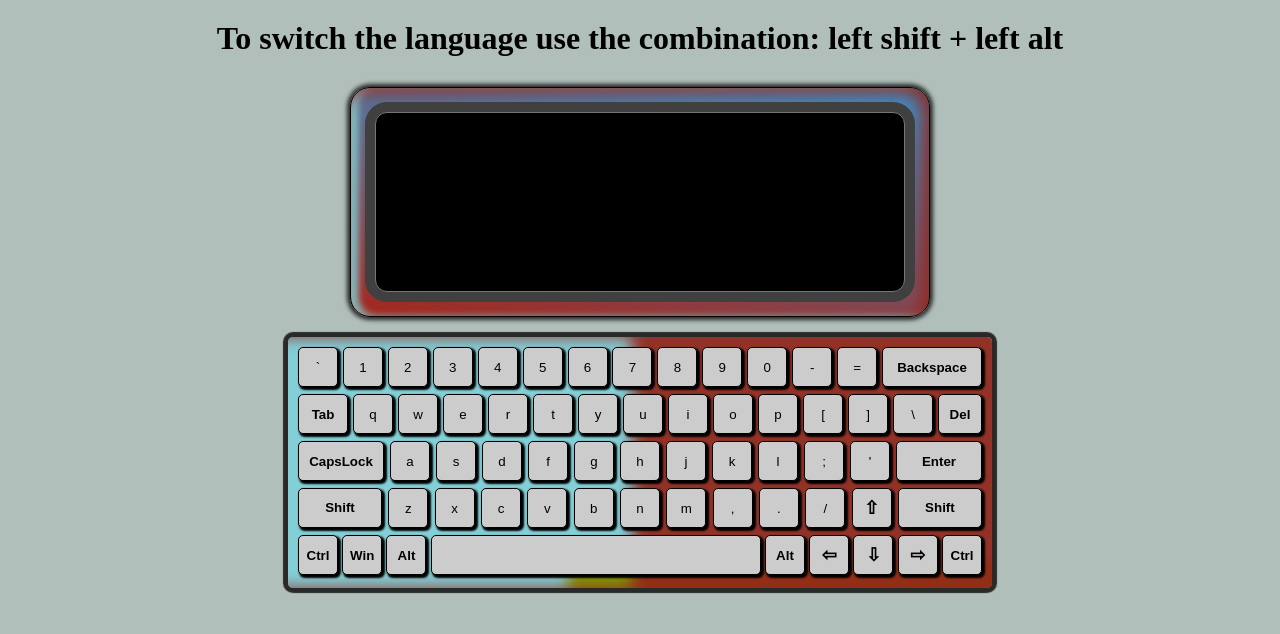
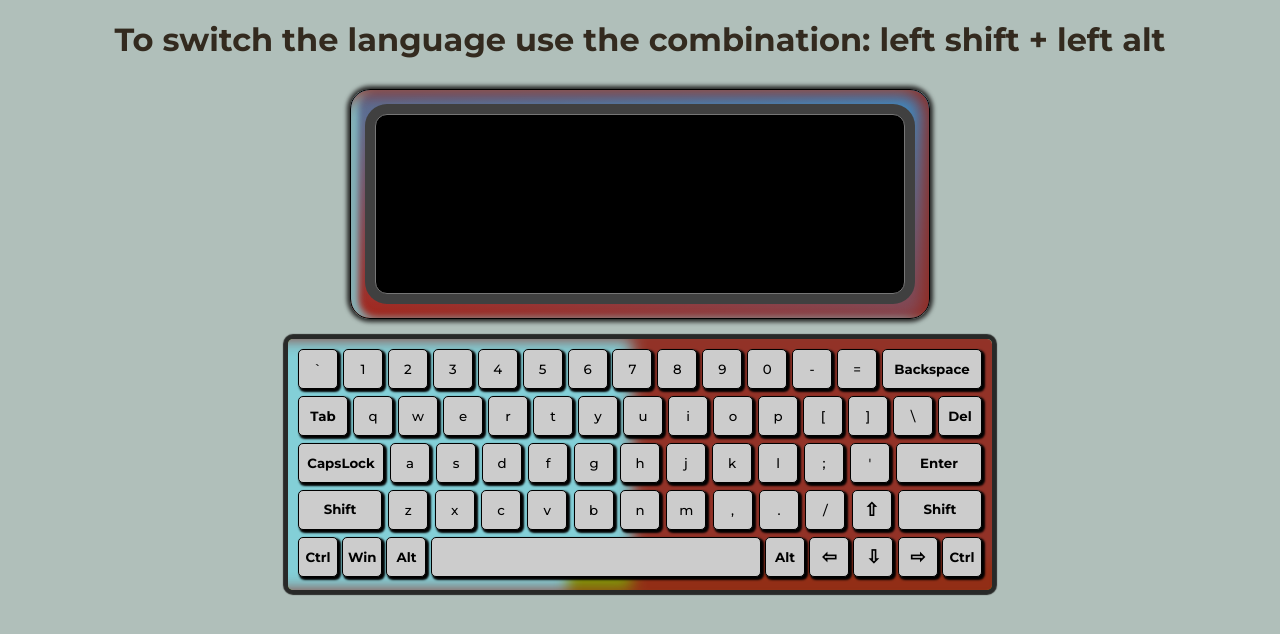
Before and after one commit to Arterixs/Virtual-Keyboard, a website with bundled scripts: page src/index.html in a window 1280 px wide. Built offline with nearby package versions, Linux system fonts and the light colour scheme.

Commit message:
refactor: update fonts and styles

```diff
--- a/src/index.html
+++ b/src/index.html
@@ -3,6 +3,7 @@
   <head>
     <meta charset="utf-8" />
     <meta name="viewport" content="width=device-width, initial-scale=1.0" />
+    <link href="https://fonts.googleapis.com/css2?family=Montserrat:wght@500;700&display=swap" rel="stylesheet" />
     <link href="style.css" rel="stylesheet" />
     <title>Virtual Keyboard</title>
   </head>
--- a/src/style.scss
+++ b/src/style.scss
@@ -18,6 +18,8 @@ body {
   justify-content: space-between;
   gap: 30px;
   padding: 20px 10px;
+  font-family: 'Montserrat';
+  font-weight: 400;
 }
 
 .container {
@@ -30,6 +32,8 @@ body {
 
 .title {
   text-align: center;
+  font-weight: 700;
+  color: $title_color;
 }
 
 .wrapper__monitor {
@@ -46,6 +50,8 @@ body {
 }
 
 .monitor {
+  font-family: 'Montserrat';
+  font-weight: 500;
   width: 530px;
   height: 180px;
   resize: none;
@@ -82,6 +88,8 @@ body {
 }
 
 .button {
+  font-family: 'Montserrat';
+  font-weight: 500;
   width: 40px;
   height: 40px;
   border: solid 1px $border_color;
@@ -93,18 +101,20 @@ body {
   background: $background_button;
   border-radius: 5px;
   box-shadow: 2px 2px 2px 1px $border_color;
+  transition: all 0.3s ease;
   &.active {
     background-color: $background_button_active;
     box-shadow: 0 0px 0 $shadow_color_button_active inset, 0 0px 0;
-    transition: all 0.2s linear 0s;
+    transition: all 0.3s ease;
   }
   &:hover {
     background: $background_button_hover;
+    transition: all 0.3s ease;
   }
   &:active {
     background-color: $background_button_active;
     box-shadow: 0 0px 0 $shadow_color_button_active inset, 0 0px 0;
-    transition: all 0.2s linear 0s;
+    transition: all 0.3s ease;
   }
   &_backspace {
     width: 100px;
--- a/src/styles/variables.scss
+++ b/src/styles/variables.scss
@@ -10,6 +10,7 @@ $shadow_color_button_active: #010101;
 $border_color: #000;
 $monitor_color: green;
 $arrow_color: #000;
+$title_color: #332a1f;
 
 $keyboard_backg_gradient_one: rgb(53 148 210);
 $keyboard_backg_gradient_two: rgb(165 39 28);
```
Also changed, not shown: src/style.css, 1 other file.
